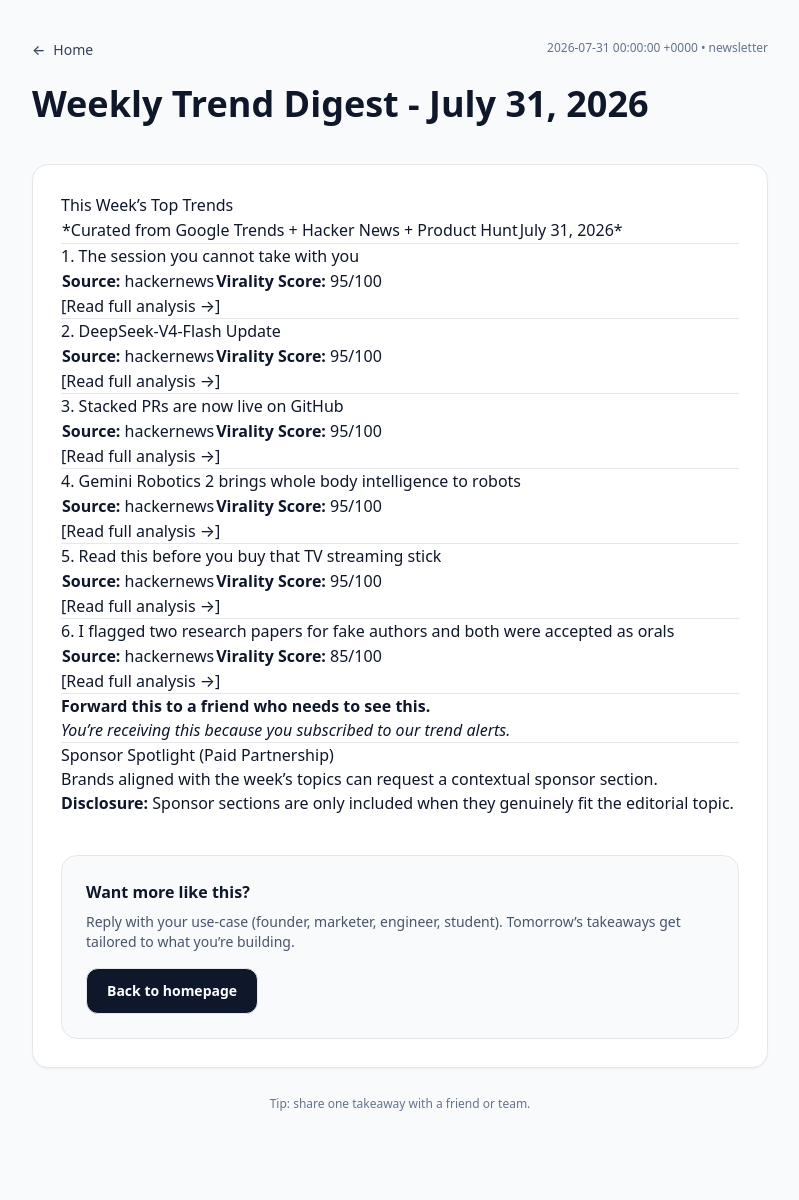
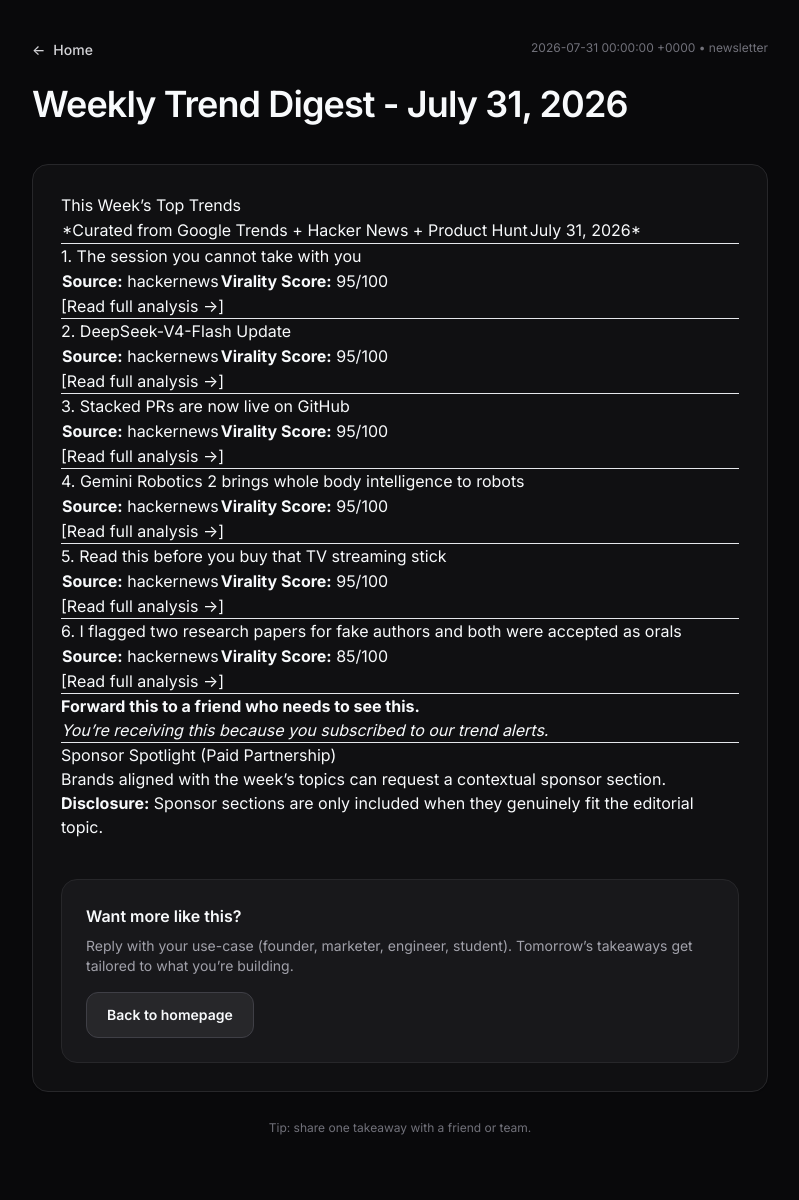
Before and after one commit to zheeno/jists, a Jekyll site: the page built from _posts/2026-07-31-weekly-trend-digest-july-31-2026.md, in a window 1280 px wide. Shown: the whole page, without its empty margins (240-1039 px from the left). Built offline with Jekyll 4.4.1, drawn with Linux system fonts in a browser that asks for light colours; nearby versions of some CDN libraries; before the commit the page ends 1168 px from its top, so only the background shows below that.

Commit message:
Update _layouts/post.html

```diff
--- a/_layouts/post.html
+++ b/_layouts/post.html
@@ -3,8 +3,12 @@
 <head>
   <meta charset="utf-8" />
   <meta name="viewport" content="width=device-width, initial-scale=1" />
-  <title>{{ page.title }}</title>
+  <title>{{ page.title | default: 'Newsletter post' }}</title>
   <meta name="description" content="Newsletter post" />
+
+  <link rel="preconnect" href="https://fonts.googleapis.com" />
+  <link rel="preconnect" href="https://fonts.gstatic.com" crossorigin />
+  <link href="https://fonts.googleapis.com/css2?family=Inter:wght@300;400;500;600;700&family=JetBrains+Mono:wght@400;500&display=swap" rel="stylesheet" />
 
   <script src="https://cdn.tailwindcss.com"></script>
   <link rel="stylesheet" href="assets/editorial.css" />
@@ -13,51 +17,51 @@
     tailwind.config = {
       theme: {
         extend: {
-          fontFamily: { sans: ['ui-sans-serif','system-ui','-apple-system','Segoe UI','Roboto','Ubuntu','Arial','sans-serif'] },
+          fontFamily: {
+            sans: ['Inter', 'ui-sans-serif','system-ui','-apple-system','Segoe UI','Roboto','Ubuntu','Arial','sans-serif'],
+            mono: ['JetBrains Mono','ui-monospace','SFMono-Regular','Menlo','Monaco','Consolas','Liberation Mono','Courier New','monospace']
+          }
         }
       }
     }
   </script>
 </head>
-<body class="bg-slate-50 text-slate-900">
+<body class="bg-zinc-950 text-slate-50">
   <div class="max-w-3xl mx-auto px-4">
     <header class="py-10">
       <div class="flex items-start justify-between gap-4">
-        <a id="homeLink" class="inline-flex items-center gap-2 text-sm font-medium text-slate-700 hover:text-slate-900" href="#">
+        <a id="homeLink" class="inline-flex items-center gap-2 text-sm font-medium text-zinc-300 hover:text-white" href="#">
           <span aria-hidden="true">←</span>
           <span>Home</span>
         </a>
-        <div class="text-xs text-slate-500 text-right" aria-label="post meta">
+        <div class="text-xs text-zinc-500" aria-label="post meta">
           <div>{{ page.date }} • {{ page.source | default: 'newsletter' }}</div>
         </div>
       </div>
 
-      <h1 class="mt-6 text-3xl sm:text-4xl font-semibold leading-tight">{{ page.title }}</h1>
+      <h1 class="mt-6 text-3xl sm:text-4xl font-semibold tracking-tight leading-tight">{{ page.title }}</h1>
     </header>
 
-    <main class="pb-14">
-      <article class="rounded-2xl border bg-white shadow-sm p-7">
-        <div class="editorial-content">
-          {{ content }}
-        </div>
+    <main class="pb-16">
+      <article class="rounded-2xl border border-zinc-800 bg-zinc-900/50 shadow-sm p-7">
+        <div class="editorial-content">{{ content }}</div>
 
-        <div class="mt-10 rounded-2xl border bg-slate-50 p-6">
+        <div class="mt-10 rounded-2xl border border-zinc-800 bg-zinc-900 p-6">
           <h3 class="font-semibold">Want more like this?</h3>
-          <p class="mt-2 text-sm text-slate-600">Reply with your use-case (founder, marketer, engineer, student). Tomorrow’s takeaways get tailored to what you’re building.</p>
+          <p class="mt-2 text-sm text-zinc-400">Reply with your use-case (founder, marketer, engineer, student). Tomorrow’s takeaways get tailored to what you’re building.</p>
           <div class="mt-4">
-            <a id="ctaHome" class="inline-flex items-center justify-center px-5 py-3 rounded-xl border bg-slate-900 text-white text-sm font-semibold hover:bg-slate-800" href="#">Back to homepage</a>
+            <a id="ctaHome" class="inline-flex items-center justify-center px-5 py-3 rounded-xl border border-zinc-700 bg-zinc-800 text-sm font-semibold hover:bg-zinc-700 transition" href="#">Back to homepage</a>
           </div>
         </div>
       </article>
 
-      <footer class="mt-7 text-center text-xs text-slate-500">
+      <footer class="mt-7 text-center text-xs text-zinc-500">
         Tip: share one takeaway with a friend or team.
       </footer>
     </main>
   </div>
 
   <script>
-    // Compute repo root dynamically so links work after repo name changes.
     (function(){
       try {
         const seg = window.location.pathname.split('/').filter(Boolean);
```
